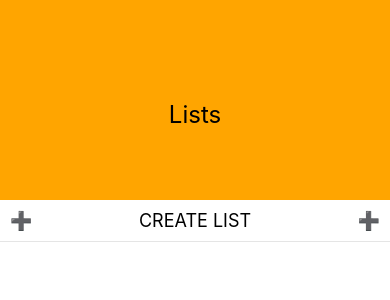
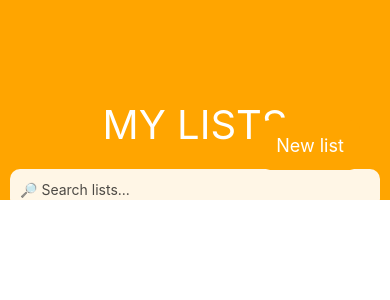
Before and after one commit to niviso/facere, a React Native app: screen / in a window 390 px wide. Shown: the top 300 px of the page. Built offline with nearby package versions, Linux system fonts and the light colour scheme.

Commit message:
Refactored item component

```diff
--- a/App.tsx
+++ b/App.tsx
@@ -1,44 +1,24 @@
-import Store from "./store";
 import { GestureHandlerRootView } from 'react-native-gesture-handler';
-import {useState,useRef,useEffect} from "react";
-import {Animated} from "react-native";
+import {useState} from "react";
+import {View} from "react-native";
 import Router from "./views";
+
 export default function App() {
   const [view,setView] = useState<any>({route: "Home",data:{}});
-  const fadeAnim = useRef(new Animated.Value(-2000)).current;
-
+  /*
+  add to info.plist
+  <key>NSFaceIDUsageDescription</key>
+  <string>Allow $(PRODUCT_NAME) to use FaceID</string>
+  */
   function updateView(route:string,data:any){
-    Animated.timing(fadeAnim, {
-      toValue: 2000,
-      duration: 500,
-      useNativeDriver: true,
-    }).start();
-
-  setTimeout(() => {
     setView({route: route,data:data});
-  },525);
   }
 
-  useEffect(() => {
-    Animated.timing(fadeAnim, {
-      toValue: -2000,
-      duration: 5,
-      useNativeDriver: true,
-    }).start();
-    setTimeout(() => {
-    Animated.timing(fadeAnim, {
-      toValue: 0,
-      duration: 500,
-      useNativeDriver: true,
-    }).start();
-  },10);
-  })
   return (
     <GestureHandlerRootView>
-
       {Router.map((Component:any,index:number) => {
           if(Component.name == view.route){
-          return <Animated.View key={index} style={{transform: [{translateY: fadeAnim}],}}><Component setView={updateView} data={view.data} /></Animated.View>
+          return <View key={index}><Component setView={updateView} data={view.data} /></View>
           }
       })}
     </GestureHandlerRootView>
--- a/app.json
+++ b/app.json
@@ -22,6 +22,14 @@
     },
     "web": {
       "favicon": "./assets/favicon.png"
-    }
+    },
+    "plugins": [
+      [
+        "expo-local-authentication",
+        {
+          "faceIDPermission": "Allow Facare to use Face ID."
+        }
+      ]
+    ]
   }
 }
--- /dev/null
+++ b/components/Card.tsx
@@ -0,0 +1,70 @@
+import { ReactElement, ReactNode } from "react";
+import { View, Text, TouchableOpacity, StyleSheet } from "react-native";
+interface CardProps {
+    id: string;
+    eyebrow?: string;
+    text: string;
+    cta?: ReactElement;
+    onPress?: Function;
+    backgroundColor?: string;
+    onLongPress?: string;
+    inactive?: boolean;
+}
+
+function CardCta({ children }: any) {
+    return <>{children}</>
+}
+export default function Card({ id, eyebrow, text, cta, onPress, backgroundColor, onLongPress, inactive }: CardProps) {
+    const styles = StyleSheet.create({
+        container: {
+            width: "100%",
+            padding: 10,
+            paddingLeft: 15,
+            paddingRight: 15,
+            borderBottomWidth: 1,
+            borderColor: "rgba(0,0,0,0.1)",
+            display: "flex",
+            justifyContent: "space-between",
+            alignItems: "center",
+            flexDirection: "row",
+        },
+        innerContainer: {
+            display: "flex",
+            flexDirection: "column",
+            width: "80%",
+            gap: 5
+        },
+        baseText: {
+            fontSize: 18,
+            display: "flex",
+            justifyContent: "flex-start",
+            alignItems: "center",
+            textDecorationLine: "line-through",
+        },
+        eyebrowText: {
+            fontSize: 12,
+            opacity: 0.5
+        },
+        text: {
+            width: "80%", color: "black"
+        },
+        ctaText: {
+
+        }
+    });
+    return (
+        <TouchableOpacity style={{
+            ...styles.container, backgroundColor: backgroundColor ? backgroundColor : "white",
+            opacity: inactive ? 0.5 : 1
+        }} onPress={onPress} onLongPress={onLongPress}>
+            <View style={styles.innerContainer}>
+                <Text style={styles.eyebrowText}>{eyebrow}</Text>
+                <Text numberOfLines={1} style={styles.text}>{text}</Text>
+            </View>
+            <View>
+                {cta}
+            </View>
+        </TouchableOpacity>
+    )
+
+}
--- a/components/Jumbotron.tsx
+++ b/components/Jumbotron.tsx
@@ -40,7 +40,7 @@ export default function Jumbotron({ onSubmit,leftBtnAction,headline,onUpdateHead
     return (
         <View style={{ position: "relative",height:200 }}>
             <Image style={{ position: "absolute", top: 0, left: 0, width: "100%", height: "100%" }} resizeMode="stretch" source={{ uri: "https://upload.wikimedia.org/wikipedia/commons/e/e3/Alto%27s_Adventure_animation_-_01_Chasm.gif" }} />
-            <TouchableOpacity onPress={leftBtnAction} style={{position:"absolute",zIndex:1,top:50,left:20,padding: 10}}><Text>← Go back</Text></TouchableOpacity>
+            <TouchableOpacity onPress={leftBtnAction} style={{position:"absolute",zIndex:1,top:50,left:10,padding: 10}}><Text style={{fontSize: 16}}>← Go back</Text></TouchableOpacity>
             <View style={{ padding: 10,paddingTop: 100, width: "100%", display: "flex", justifyContent: "flex-end", alignItems: "center" }}>
                 <TouchableOpacity onLongPress={toggleEdit} style={{ backgroundColor: "rgba(255,255,255,0.7)",padding: 5,paddingLeft: 20,paddingRight: 20, borderRadius: 10 }}>
                     {!edit && <Text style={{ fontSize: 24 }}>{name}</Text>}
--- a/components/index.ts
+++ b/components/index.ts
@@ -1,4 +1,5 @@
 import { Item, ItemProps } from "./Item";
 import Jumbotron from "./Jumbotron";
 import List from "./List";
-export { Item,List, Jumbotron }
+import Card from "./Card";
+export { Item,List, Jumbotron,Card }
--- a/package.json
+++ b/package.json
@@ -13,6 +13,7 @@
     "@react-native-async-storage/async-storage": "1.23.1",
     "expo": "~51.0.28",
     "expo-haptics": "~13.0.1",
+    "expo-local-authentication": "~14.0.1",
     "expo-status-bar": "~1.12.1",
     "moment": "^2.30.1",
     "react": "18.2.0",
--- a/views/Home.tsx
+++ b/views/Home.tsx
@@ -1,9 +1,13 @@
-import { Text, View, ScrollView, StyleSheet, TouchableOpacity, Image } from 'react-native';
+import { Text, View, ScrollView, StyleSheet, TouchableOpacity, TextInput } from 'react-native';
 import moment from 'moment';
 import Store from "../store";
-import {useState,useEffect} from "react";
-export default function Home({setView,data}:any){
-    const [lists,setLists] = useState<any>([]);
+import {Card} from "../components";
+import { useState, useEffect } from "react";
+import AntDesign from '@expo/vector-icons/AntDesign';
+
+export default function Home({ setView, data }: any) {
+    const [lists, setLists] = useState<any>([]);
+    const [search,setSearch] = useState<string>("");
     async function save(obj: any) {
         await Store.set("lists", obj);
     }
@@ -15,18 +19,18 @@ export default function Home({setView,data}:any){
         }
     }
 
-      function createList(){
+    function createList() {
         const newId = Date.now().toString(36) + Math.random().toString(36).substring(2);
-        const obj = {id: newId,name: "New List",timestamp: new Date()};
-        const result = [...lists,obj];
+        const obj = { id: newId, name: `New List ${lists.length+1}`, timestamp: new Date() };
+        const result = [...lists, obj];
         setLists(result);
         save(result);
-        setView("List",obj);
+        setView("List", obj);
     }
 
     useEffect(() => {
         fetchList();
-      },[]);
+    }, []);
     const styles = StyleSheet.create({
         container: {
             width: "100%",
@@ -55,32 +59,48 @@ export default function Home({setView,data}:any){
         topText: {
             fontSize: 12,
             opacity: 0.5
-        }
+        },
+        wrapper: {
+            width: "100%", height: "100%"
+        },
     });
+
     return (
-        <>
-        <View style={{ position: "relative", height: 200,backgroundColor:"orange"}}>
-        <View style={{ padding: 10,paddingTop: 100, width: "100%", display: "flex", justifyContent: "flex-end", alignItems: "center" }}>
-            <Text style={{ fontSize: 24 }}>Lists</Text>
+        <View style={styles.wrapper}>
+            <View style={{ position: "relative", height: 200, backgroundColor: "orange" }}>
+                <View style={{ padding: 10, paddingTop: 100, width: "100%", display: "flex", justifyContent: "flex-end", alignItems: "center" }}>
+                    <Text style={{ fontSize: 40, color: "white" }}>MY LISTS</Text>
+                    <TextInput
+                        style={{
+                            height: 40,
+                            padding: 10,
+                            borderRadius: 10,
+                            width: "100%",
+                            marginTop: 20,
+                            backgroundColor: "rgba(255,255,255,0.9)",
+                        }}
+                        onChangeText={setSearch}
+                        placeholder={"🔎 Search lists..."}
+                        placeholderTextColor="rgba(0,0,0,0.7)"
+                    />
                 </View>
             </View>
-        <TouchableOpacity onPress={createList} style={{...styles.container,display: "flex",justifyContent:"space-between"}}>
-        <Text style={{fontSize: 18}}>➕</Text>
-            <Text style={{fontSize: 18}}>CREATE LIST</Text>
-            <Text style={{fontSize: 18}}>➕</Text>
+            <ScrollView>
+                    {
+                    search.length == 0 && lists.map((list:any) => {
+                        return (<Card key={list.id} id={list.id} eyebrow={moment(list.timestamp).fromNow()} text={list.name} onPress={() => setView('List', list)} cta={<AntDesign name="right" size={16} color="black" />}/>)
+                    })}
+                    {
+                    search.length !== 0 && lists.map((list:any) => {
+                        return search.toLowerCase().includes(list.name.toLowerCase()) && (<Card key={list.id} id={list.id} eyebrow={moment(list.timestamp).fromNow()} text={list.name} onPress={() => setView('List', list)} cta={<AntDesign name="right" size={16} color="black" />}/>)
+                    })}
+            </ScrollView>
+            <View style={{ position: "absolute", bottom: 30, right: 30 }}>
+                <TouchableOpacity onPress={createList} style={{ backgroundColor: "orange", width: 100, height: 50, display: "flex", alignItems: "center", justifyContent: "center", borderRadius: 10 }}>
+                    <Text style={{ fontSize: 18, textAlign: "center", color: "white" }}>New list</Text>
+
                 </TouchableOpacity>
-        {
-        lists.map((list,index) => {return (
-        <TouchableOpacity key={list.id} style={styles.container} onPress={() => setView('List',list)}>
-          <View style={styles.innerContainer}>
-            <Text style={styles.topText}>{moment(list.timestamp).fromNow()}</Text>
-            <Text numberOfLines={1} style={{ width: "80%", color: "black" }}>{list.name}</Text>
             </View>
-          <View>
-            <Text>Open</Text>
         </View>
-        </TouchableOpacity>
-        )})}
-        </>
     )
 }
--- a/views/index.ts
+++ b/views/index.ts
@@ -1,6 +1,9 @@
 import Home from "./Home";
 import List from "../components/List";
+import Start from "./Start";
+
 const Router = [
+    Start,
     Home,
     List
 ]
```
Also changed, not shown: components/Item.tsx (+10 -21 lines), components/List.tsx (+6 -5 lines), views/Start.tsx (added, +26 -0 lines), 1 other file (tests, documents, lock files or other folders). Lines whose indentation alone changed are shown as unchanged.
